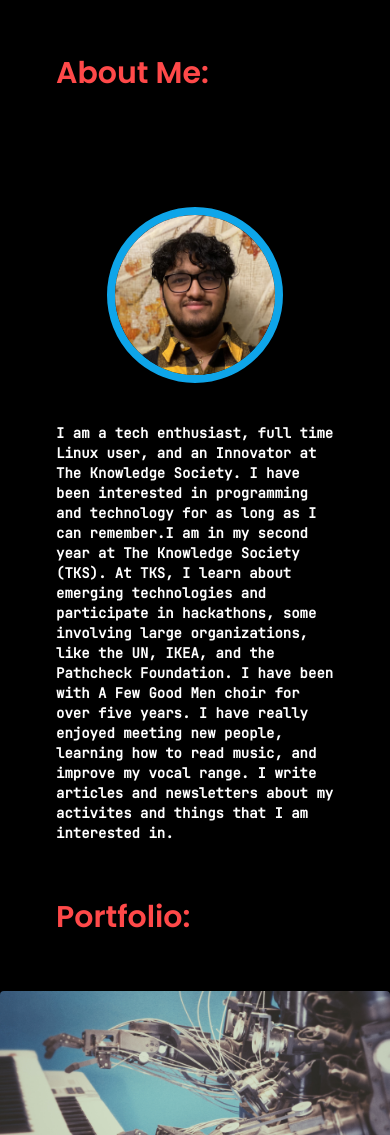
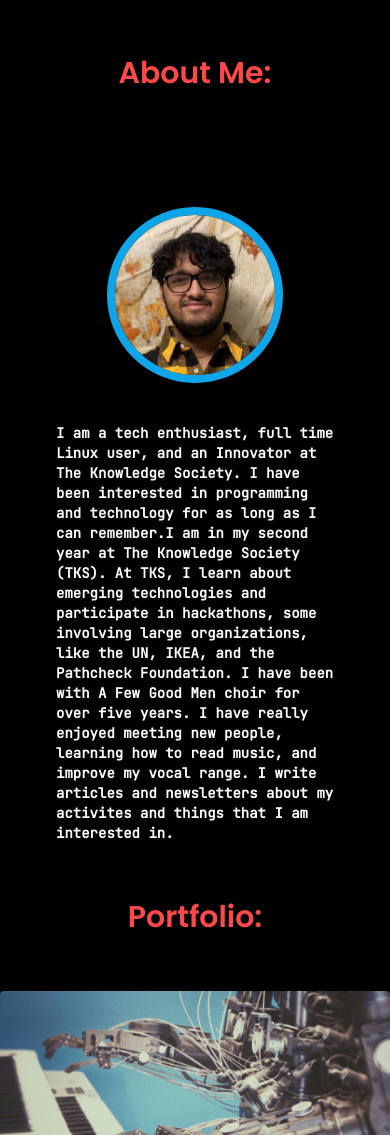
Before and after one commit to SituatedFern/webbysite, a Next.js app: page / in a window 390 px wide. Shown: the part 897-2032 px from the top of the page. Built offline with nearby package versions, Linux system fonts and the light colour scheme.

Commit message:
fixed ugly mobile headers

```diff
--- a/components/About.js
+++ b/components/About.js
@@ -6,7 +6,9 @@ const About = () => {
       id="About"
       className=" bg-black h-screen flex flex-col font-bold font-poppins text-white"
     >
-      <p className="text-3xl mt-10 mb-5 ml-14 text-[#FF4949]">About Me:</p>
+      <p className="text-3xl mt-10 mb-5 mx-auto md:ml-14 text-[#FF4949]">
+        About Me:
+      </p>
       <img
         src={"/images/pfp.jpg"}
         className="h-44 w-44 md:h-64 md:w-64 lg:w-96 lg:h-96 mx-auto mb-10 mt-24 rounded-full border-solid border-sky-500 border-8"
--- a/components/Portfolio.js
+++ b/components/Portfolio.js
@@ -7,7 +7,7 @@ const About = () => {
       id="Portfolio"
       className=" bg-black flex flex-col font-poppins text-white"
     >
-      <p className="font-bold text-3xl mt-10 mb-14 ml-14 text-[#FF4949]">
+      <p className="font-bold text-3xl mt-10 mb-14 mx-auto md:ml-14 text-[#FF4949]">
         Portfolio:
       </p>
       <div className="container mx-auto">
```
